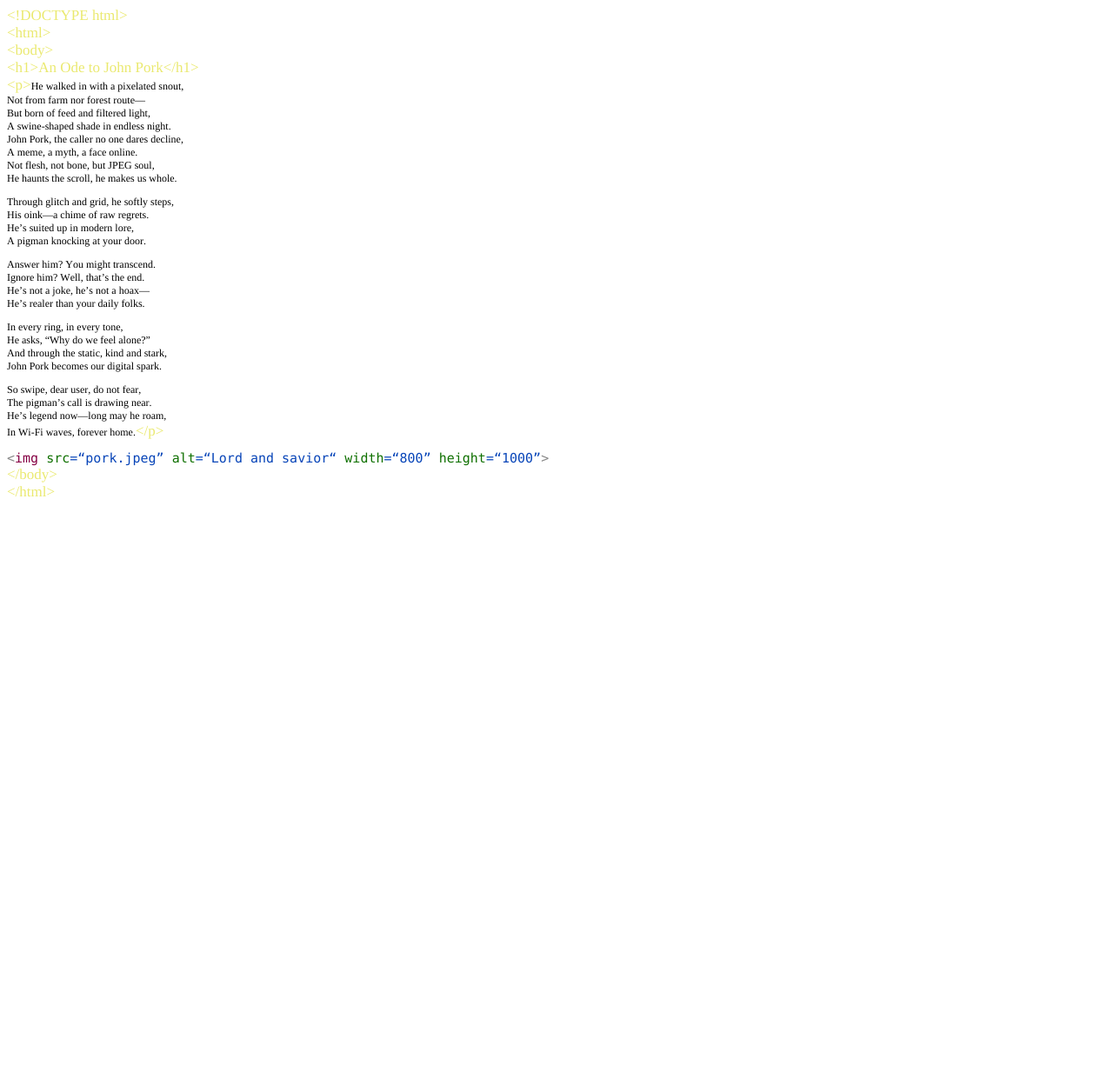
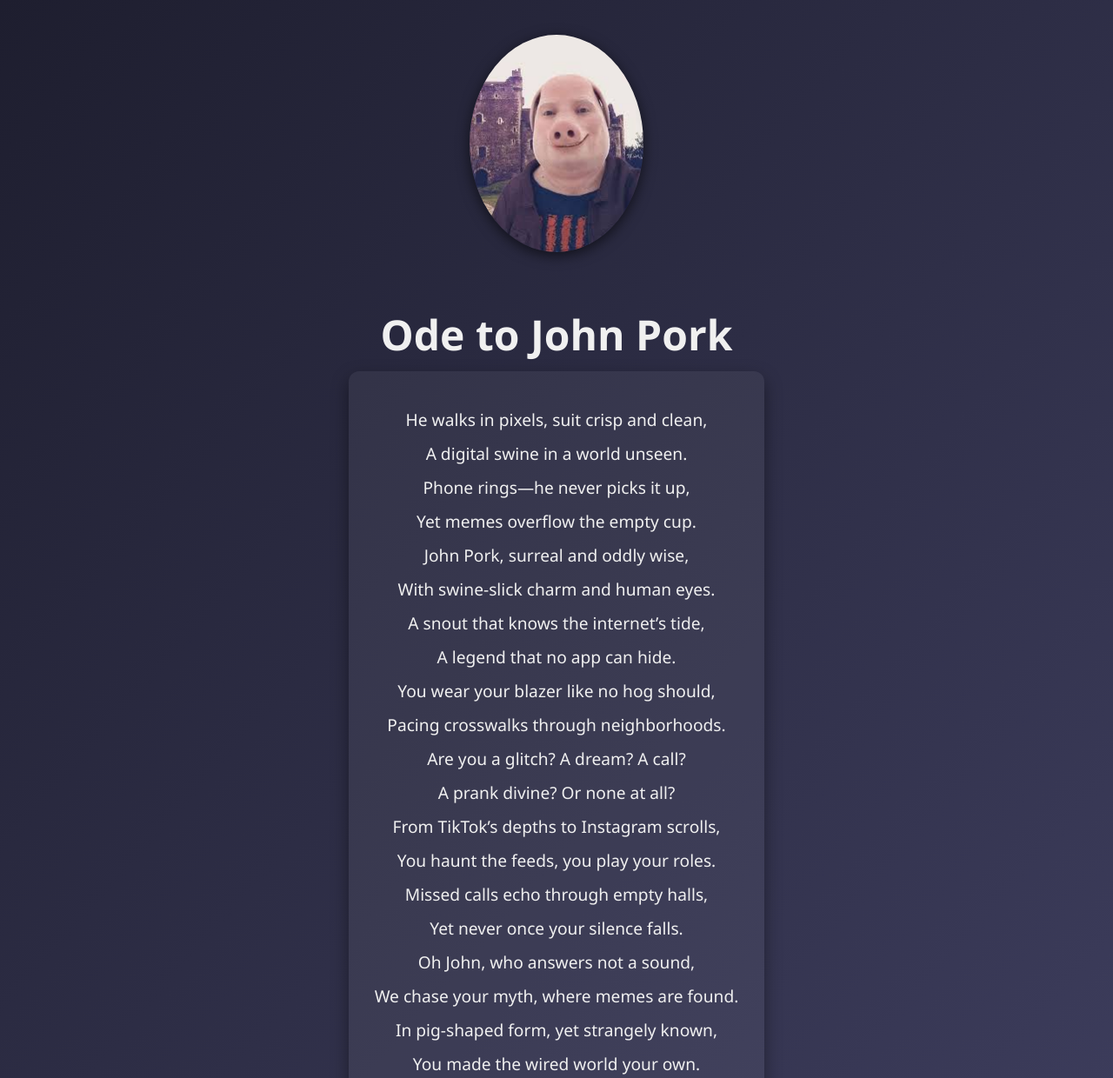
Before and after one commit to SaturnXOffical/saturnxoffical.github.io, a plain HTML site: page index.html in a window 1280 px wide. Shown: the top 1240 px of the page at 87% size. Before the commit the page ends 800 px from the top, so only its background shows below. Drawn offline with Linux system fonts and the light colour scheme.

Commit message:
new html
thx chatgpt

```diff
--- a/index.html
+++ b/index.html
@@ -1,55 +1,76 @@
-<!DOCTYPE html PUBLIC "-//W3C//DTD HTML 4.01//EN" "http://www.w3.org/TR/html4/strict.dtd">
-<html>
+<!DOCTYPE html>
+<html lang="en">
 <head>
-  <meta http-equiv="Content-Type" content="text/html; charset=utf-8">
-  <meta http-equiv="Content-Style-Type" content="text/css">
-  <title></title>
-  <meta name="Generator" content="Cocoa HTML Writer">
-  <meta name="CocoaVersion" content="2575.5">
-  <style type="text/css">
-    p.p1 {margin: 0.0px 0.0px 0.0px 0.0px; font: 17.0px Times; color: #eae96f; -webkit-text-stroke: #eae96f}
-    p.p2 {margin: 0.0px 0.0px 0.0px 0.0px; font: 12.0px Times; -webkit-text-stroke: #000000}
-    p.p3 {margin: 0.0px 0.0px 12.0px 0.0px; font: 12.0px Times; -webkit-text-stroke: #000000}
-    p.p4 {margin: 0.0px 0.0px 0.0px 0.0px; font: 15.0px Menlo; color: #0744b8; -webkit-text-stroke: #0744b8}
-    span.s1 {font-kerning: none}
-    span.s2 {font: 17.0px Times; font-kerning: none; color: #eae96f; -webkit-text-stroke: 0px #eae96f}
-    span.s3 {font-kerning: none; color: #878787; background-color: #ffffff; -webkit-text-stroke: 0px #878787}
-    span.s4 {font-kerning: none; color: #850043; background-color: #ffffff; -webkit-text-stroke: 0px #850043}
-    span.s5 {font-kerning: none; color: #0f7001; background-color: #ffffff; -webkit-text-stroke: 0px #0f7001}
-    span.s6 {font-kerning: none; background-color: #ffffff}
+  <meta charset="UTF-8">
+  <meta name="viewport" content="width=device-width, initial-scale=1">
+  <title>Ode to John Pork</title>
+  <style>
+    body {
+      font-family: 'Segoe UI', Tahoma, Geneva, Verdana, sans-serif;
+      background: linear-gradient(to bottom right, #1e1e2f, #3e3e5e);
+      color: #f0f0f0;
+      margin: 0;
+      padding: 40px 20px;
+      display: flex;
+      flex-direction: column;
+      align-items: center;
+      text-align: center;
+    }
+    img {
+      max-width: 200px;
+      border-radius: 50%;
+      margin-bottom: 30px;
+      box-shadow: 0 4px 15px rgba(0, 0, 0, 0.6);
+    }
+    h1 {
+      font-size: 3em;
+      margin-bottom: 0.2em;
+    }
+    .poem {
+      max-width: 700px;
+      background-color: rgba(255, 255, 255, 0.05);
+      padding: 30px;
+      border-radius: 12px;
+      box-shadow: 0 8px 20px rgba(0, 0, 0, 0.4);
+    }
+    .line {
+      margin: 12px 0;
+      font-size: 1.2em;
+    }
+    .signature {
+      margin-top: 40px;
+      font-style: italic;
+      color: #bbbbbb;
+    }
   </style>
 </head>
 <body>
-<p class="p1"><span class="s1">&lt;!DOCTYPE html&gt;</span></p>
-<p class="p1"><span class="s1">&lt;html&gt;</span></p>
-<p class="p1"><span class="s1">&lt;body&gt;</span></p>
-<p class="p1"><span class="s1">&lt;h1&gt;An Ode to John Pork&lt;/h1&gt;</span></p>
-<p class="p2"><span class="s2">&lt;p&gt;</span><span class="s1">He walked in with a pixelated snout,<br>
-Not from farm nor forest route—<br>
-But born of feed and filtered light,<br>
-A swine-shaped shade in endless night.</span></p>
-<p class="p3"><span class="s1">John Pork, the caller no one dares decline,<br>
-A meme, a myth, a face online.<br>
-Not flesh, not bone, but JPEG soul,<br>
-He haunts the scroll, he makes us whole.</span></p>
-<p class="p3"><span class="s1">Through glitch and grid, he softly steps,<br>
-His oink—a chime of raw regrets.<br>
-He’s suited up in modern lore,<br>
-A pigman knocking at your door.</span></p>
-<p class="p3"><span class="s1">Answer him? You might transcend.<br>
-Ignore him? Well, that’s the end.<br>
-He’s not a joke, he’s not a hoax—<br>
-He’s realer than your daily folks.</span></p>
-<p class="p3"><span class="s1">In every ring, in every tone,<br>
-He asks, “Why do we feel alone?”<br>
-And through the static, kind and stark,<br>
-John Pork becomes our digital spark.</span></p>
-<p class="p3"><span class="s1">So swipe, dear user, do not fear,<br>
-The pigman’s call is drawing near.<br>
-He’s legend now—long may he roam,<br>
-In Wi-Fi waves, forever home.</span><span class="s2">&lt;/p&gt;</span></p>
-<p class="p4"><span class="s3">&lt;</span><span class="s4">img</span><span class="s5"> src</span><span class="s6">=“pork.jpeg”</span><span class="s5"> alt</span><span class="s6">=“Lord and savior“</span><span class="s5"> width</span><span class="s6">=“800”</span><span class="s5"> height</span><span class="s6">=“1000”</span><span class="s3">&gt;</span></p>
-<p class="p1"><span class="s1">&lt;/body&gt;</span></p>
-<p class="p1"><span class="s1">&lt;/html&gt;</span></p>
+  <img src="pork.jpeg" alt="John Pork">
+  <h1>Ode to John Pork</h1>
+  <div class="poem">
+    <div class="line">He walks in pixels, suit crisp and clean,</div>
+    <div class="line">A digital swine in a world unseen.</div>
+    <div class="line">Phone rings—he never picks it up,</div>
+    <div class="line">Yet memes overflow the empty cup.</div>
+    <div class="line">John Pork, surreal and oddly wise,</div>
+    <div class="line">With swine-slick charm and human eyes.</div>
+    <div class="line">A snout that knows the internet’s tide,</div>
+    <div class="line">A legend that no app can hide.</div>
+    <div class="line">You wear your blazer like no hog should,</div>
+    <div class="line">Pacing crosswalks through neighborhoods.</div>
+    <div class="line">Are you a glitch? A dream? A call?</div>
+    <div class="line">A prank divine? Or none at all?</div>
+    <div class="line">From TikTok’s depths to Instagram scrolls,</div>
+    <div class="line">You haunt the feeds, you play your roles.</div>
+    <div class="line">Missed calls echo through empty halls,</div>
+    <div class="line">Yet never once your silence falls.</div>
+    <div class="line">Oh John, who answers not a sound,</div>
+    <div class="line">We chase your myth, where memes are found.</div>
+    <div class="line">In pig-shaped form, yet strangely known,</div>
+    <div class="line">You made the wired world your own.</div>
+    <div class="line">The phone still rings. We dare not ask—</div>
+    <div class="line">Behind that snout, what is the mask?</div>
+    <div class="signature">– A fan of the uncanny</div>
+  </div>
 </body>
 </html>
```
